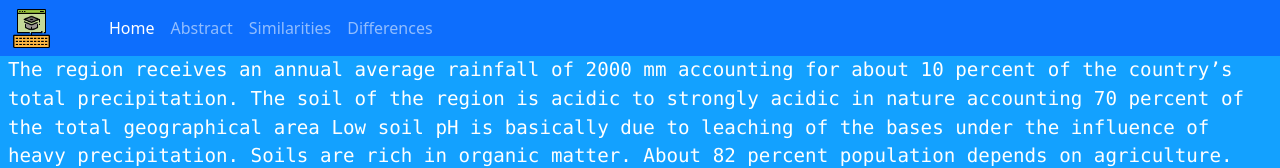
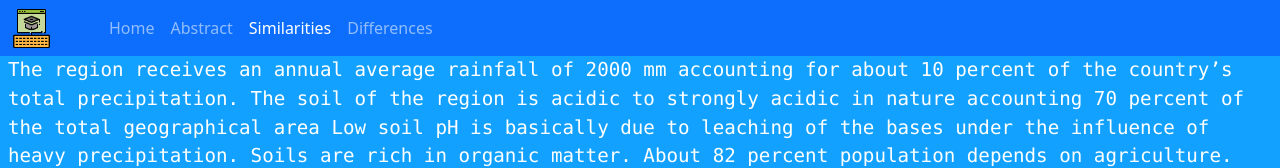
Before and after one commit to ravis736/projectail, a plain HTML site: page similarities.html in a window 1280 px wide. Shown: the top 168 px of the page. Drawn offline with nearby package versions, Linux system fonts and the light colour scheme.

Commit message:
link active

```diff
--- a/similarities.html
+++ b/similarities.html
@@ -25,13 +25,13 @@
             <div class="collapse navbar-collapse" id="navbarSupportedContent">
                 <ul class="navbar-nav me-auto mb-2 mb-lg-0">
                       <li class="nav-item">
-                        <a class="nav-link active" aria-current="page" href="/projectail/index.html">Home</a>
+                        <a class="nav-link" aria-current="page" href="/projectail/index.html">Home</a>
                       </li>
                       <li class="nav-item">
                         <a class="nav-link" href="/projectail/abstract.html">Abstract</a>
                       </li>
                       <li class="nav-item">
-                        <a class="nav-link" href="/projectail/similarities.html">Similarities</a>
+                        <a class="nav-link active" href="/projectail/similarities.html">Similarities</a>
                       </li>
                       <li class="nav-item">
                         <a class="nav-link" href="/projectail/differences.html">Differences</a>
```
